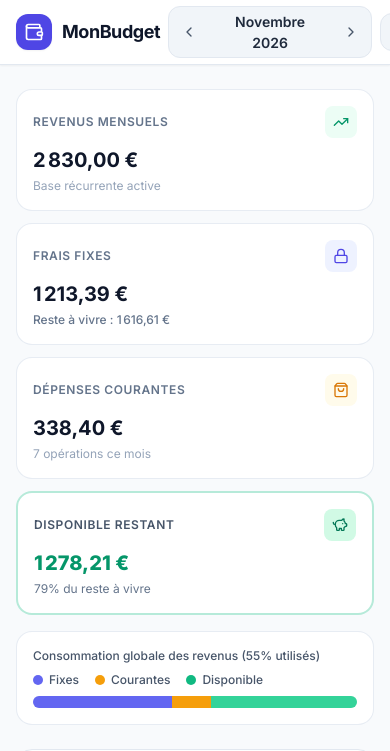
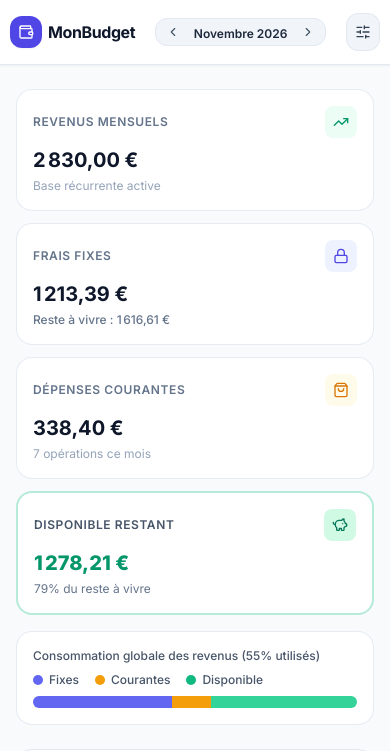
Before and after one commit to chagnotcoriolan-hue/AppBudget, a plain HTML site: page index.html in a window 390 px wide. Shown: the top 751 px of the page. Drawn offline with nearby package versions, Linux system fonts and the light colour scheme.

Commit message:
Refactor header and month selector in index.html
Updated header layout and month selector styles.

```diff
--- a/index.html
+++ b/index.html
@@ -116,30 +116,28 @@
 
     <!-- ==================== HEADER / BARRE SUPÉRIEURE ==================== -->
     <header class="bg-white border-b border-slate-200 sticky top-0 z-30 shadow-sm">
-        <div class="max-w-7xl mx-auto px-4 sm:px-6 lg:px-8 h-16 flex items-center justify-between gap-2">
-            <!-- Logo & Titre -->
-            <div class="flex items-center gap-2.5">
-                <div class="w-9 h-9 rounded-xl bg-brand-600 text-white flex items-center justify-center shadow-sm">
-                    <i data-lucide="wallet" class="w-5 h-5"></i>
-                </div>
-                <div>
-                    <h1 class="font-bold text-lg tracking-tight text-slate-900 leading-none">MonBudget</h1>
-                    <span class="text-[11px] font-medium text-slate-400 hidden sm:inline">Maîtrise & Clarté</span>
-                </div>
-            </div>
-
-            <!-- Sélecteur de Mois Central -->
-            <div class="flex items-center bg-slate-100 rounded-xl p-1 border border-slate-200">
-                <button id="prevMonthBtn" type="button" title="Mois précédent" class="p-1.5 rounded-lg text-slate-600 hover:bg-white hover:text-slate-900 hover:shadow-xs transition">
-                    <i data-lucide="chevron-left" class="w-4 h-4"></i>
-                </button>
-                <div class="px-3 sm:px-4 text-center min-w-[130px] sm:min-w-[155px]">
-                    <span id="currentMonthLabel" class="text-sm font-semibold text-slate-800 capitalize">Novembre 2026</span>
-                </div>
-                <button id="nextMonthBtn" type="button" title="Mois suivant" class="p-1.5 rounded-lg text-slate-600 hover:bg-white hover:text-slate-900 hover:shadow-xs transition">
-                    <i data-lucide="chevron-right" class="w-4 h-4"></i>
-                </button>
-            </div>
+     <div class="max-w-7xl mx-auto px-2.5 sm:px-6 lg:px-8 min-h-16 sm:h-16 py-1.5 sm:py-0 flex flex-wrap sm:flex-nowrap items-center justify-between gap-1.5 sm:gap-2">
+<div class="flex items-center gap-1.5 sm:gap-2.5 shrink-0">
+    <div class="w-8 h-8 sm:w-9 sm:h-9 rounded-xl bg-brand-600 text-white flex items-center justify-center shadow-sm">
+        <i data-lucide="wallet" class="w-4 h-4 sm:w-5 sm:h-5"></i>
+    </div>
+    <div>
+        <h1 class="font-bold text-base sm:text-lg tracking-tight text-slate-900 leading-none">MonBudget</h1>
+        <span class="text-[11px] font-medium text-slate-400 hidden sm:inline">Maîtrise &amp; Clarté</span>
+    </div>
+</div>
+<!-- Sélecteur de Mois Central -->
+<div class="flex items-center bg-slate-100 rounded-xl p-0.5 sm:p-1 border border-slate-200 shrink-0">
+    <button id="prevMonthBtn" type="button" title="Mois précédent" class="p-1 sm:p-1.5 rounded-lg text-slate-600 hover:bg-white hover:text-slate-900 hover:shadow-xs transition">
+        <i data-lucide="chevron-left" class="w-3.5 h-3.5 sm:w-4 sm:h-4"></i>
+    </button>
+    <div class="px-1.5 sm:px-4 text-center min-w-[84px] sm:min-w-[155px]">
+        <span id="currentMonthLabel" class="text-xs sm:text-sm font-semibold text-slate-800 capitalize whitespace-nowrap">Novembre 2026</span>
+    </div>
+    <button id="nextMonthBtn" type="button" title="Mois suivant" class="p-1 sm:p-1.5 rounded-lg text-slate-600 hover:bg-white hover:text-slate-900 hover:shadow-xs transition">
+        <i data-lucide="chevron-right" class="w-3.5 h-3.5 sm:w-4 sm:h-4"></i>
+    </button>
+</div>
 
             <!-- Navigation Desktop + Bouton Paramètres/Données -->
             <div class="flex items-center gap-2">
```
